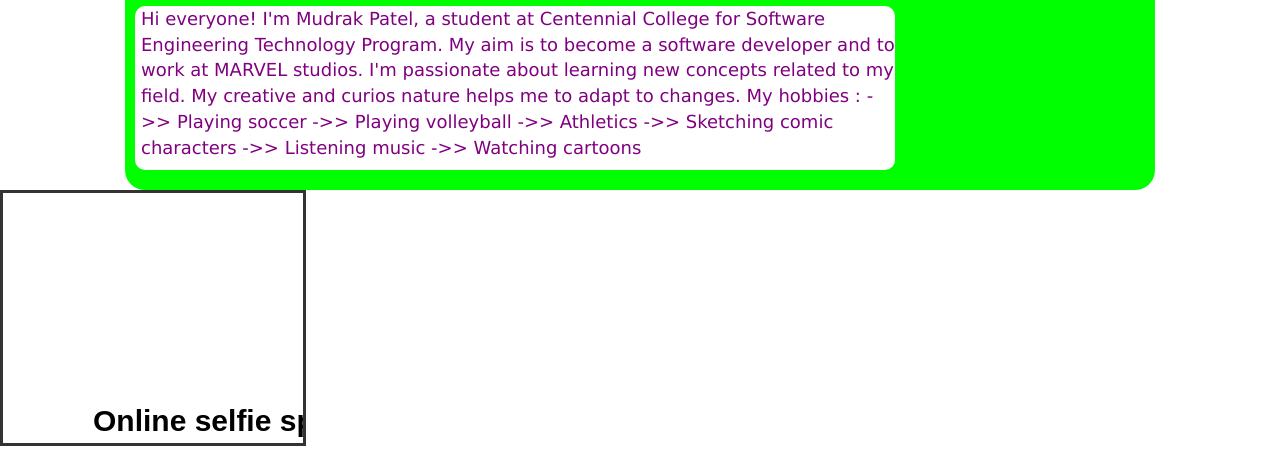
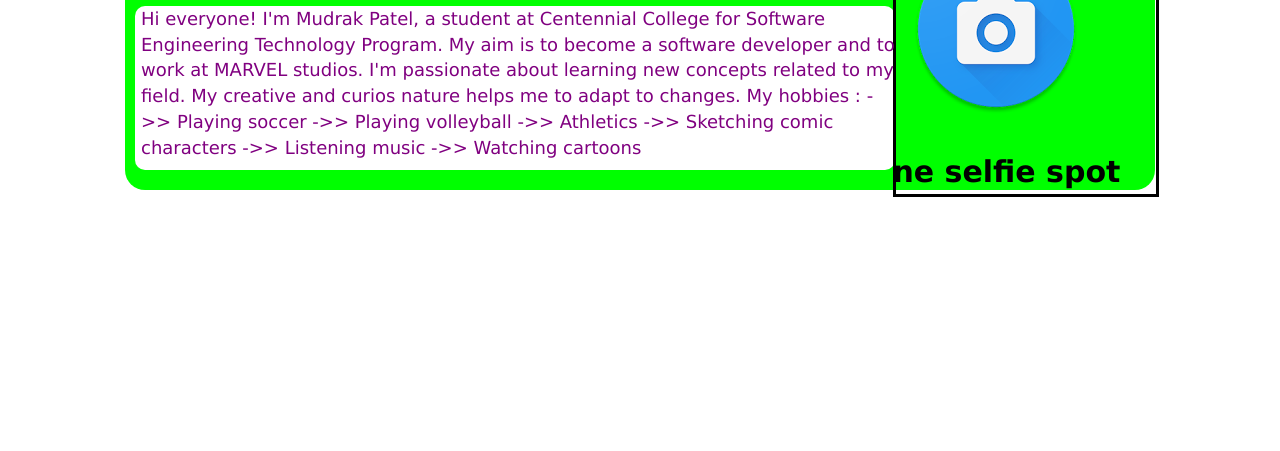
Before and after one commit to mudrakpatel/Assignment4_comp125_300878960, a plain HTML site: page index.html in a window 1280 px wide. Shown: the part 583-1034 px from the top of the page. After the commit the page ends 800 px from the top, so only its background shows below. Drawn offline with nearby package versions, Linux system fonts and the light colour scheme.

Commit message:
Finally Done

```diff
--- a/Scripts/Assignment4.js
+++ b/Scripts/Assignment4.js
@@ -16,28 +16,40 @@
     function init() {
         canvas = document.getElementById("canvas");
         stage = new createjs.Stage(canvas);
+        CanvasImage = new createjs.Bitmap("../Assets/camera.png");
         AddText = new createjs.Text();
         AddText.text = "Online selfie spot";
-        AddText.font = "bold 30px Arial";
+        AddText.font = "bold 30px Verdana";
         AddText.color = "#000000";
-        AddText.x = 90;
-        AddText.y = 215;
-        // AddText.regX = stage.canvas.width * 2;
-        // AddText.regY = stage.canvas.height * 2;
+        AddText.regX = 250 * 0.5;
+        AddText.regY = 250 * 0.5;
+        AddText.x = 125;
+        AddText.y = 340;
         stage.addChild(AddText);
-        createjs.Ticker.framerate = 60;
-        createjs.Ticker.on("tick", gameLoop);
-        stage.update();
+        stage.addChild(CanvasImage);
+        CanvasImage.x = 15;
+        createjs.Ticker.framerate = 47;
+        createjs.Ticker.addEventListener("tick", gameLoop);
+        AddText.addEventListener("click", goURL, false);
+
     }
     //Grabbing the body element and adding an event listener to it
     var body = document.getElementById("body");
-    body.addEventListener("click", init());
+    body.addEventListener("load", init());
+
+    function gameLoop() {
+        AddText.x += 3;
+        if (AddText.x > 385) {
+            AddText.x = 0;
+        }
+        stage.update();
+    }
     /**
-     * @ function: gameLoop
+     * @ function: goURL
+     * @ purpose: to send user to a particular website when the canvas text is clicked
      * @ void
-     * @ purpose : To have a marquee effect for the text
      */
-    function gameLoop() {
-        console.log("Entered function gameLoop");
+    function goURL() {
+        window.open("http://www.cameroid.com/snap.php");
     }
 }());
--- a/index.html
+++ b/index.html
@@ -27,13 +27,13 @@
         </div><br>
         <div id="MyPhotoDiv" class="MyPhotoDiv">
             <img src="Assets/MyPhoto.jpg" id="MyPhoto" class="MyPhoto">
+            <!--A div to contain canvas-->
+            <div>
+                <canvas id="canvas" width="260" height="250" style="border:3px solid;margin-left:400px"></canvas>
+            </div>
         </div>
         <div id="AboutMeHeading" class="AboutMe"></div><br>
         <div id="AboutMeParagraph" class="AboutMe"></div>
-    </div>
-    <!--A div to contain canvas-->
-    <div>
-        <canvas id="canvas" height="250" style="border:3px solid"></canvas>
     </div>
     <!-- start-->
     <!-- including jquery-->
```
Also changed, not shown: Assets/camera.png (added).
